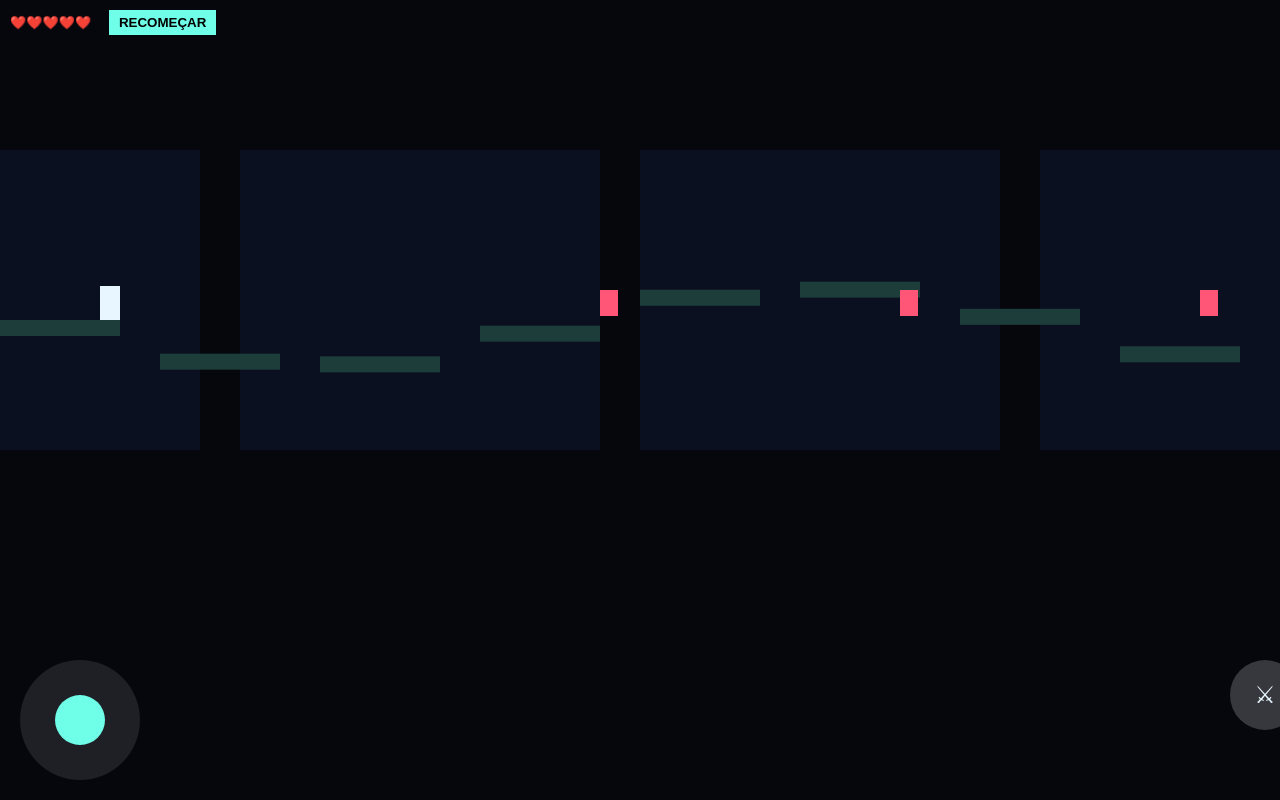
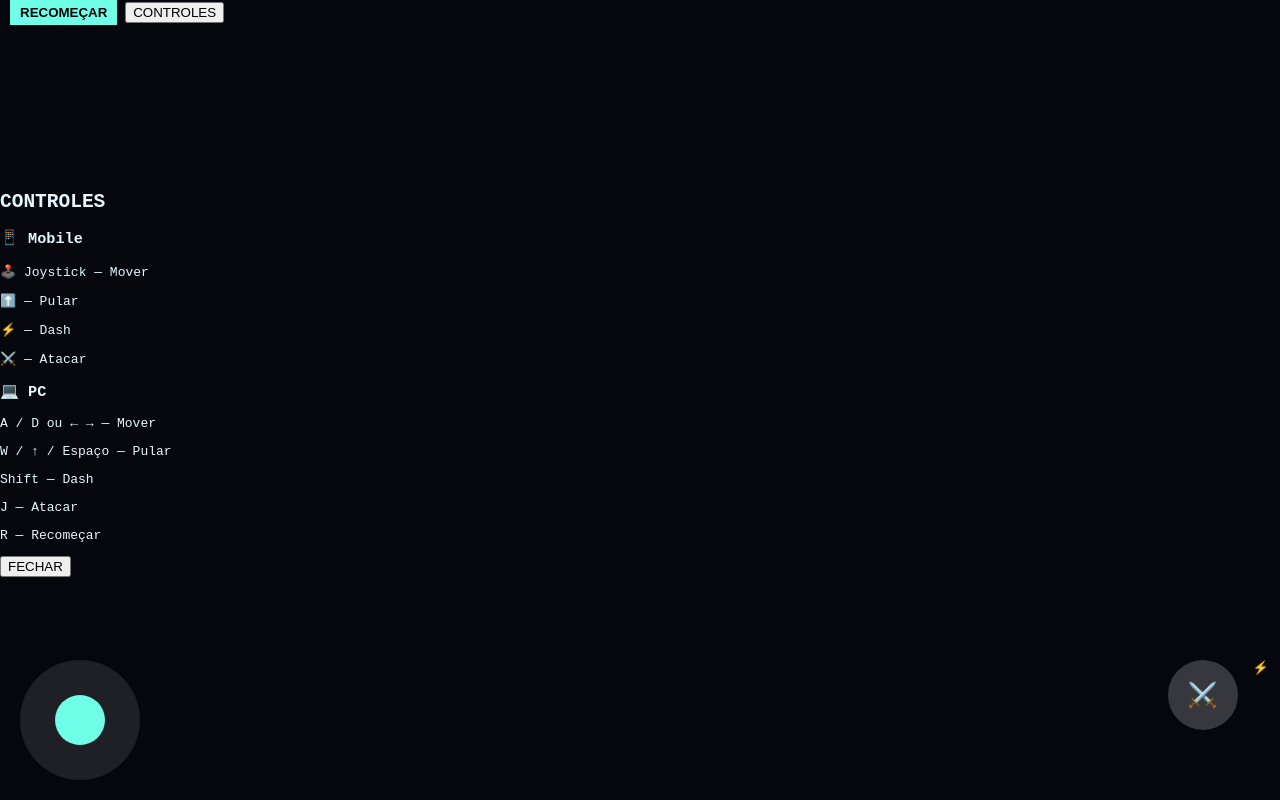
Before and after one commit to EuSouAndrei/Runner-of-the-universe, a plain HTML site: page index.html in a window 1280 px wide. Drawn offline with Linux system fonts and the light colour scheme.

Commit message:
Update index.html
I updated this version for the game

```diff
--- a/index.html
+++ b/index.html
@@ -2,27 +2,51 @@
 <html lang="pt-BR">
 <head>
     <meta charset="UTF-8">
-  <title>Runner of the Universe</title>
-  <meta name="viewport" content="width=device-width, initial-scale=1.0, user-scalable=no">
+    <meta name="viewport" content="width=device-width,initial-scale=1.0,user-scalable=no">
+    <title>Folder Runner</title>
     <link rel="stylesheet" href="style.css">
 </head>
 <body>
 
     <div id="hud">
-  <span id="life"></span>
-  <button id="restart">RECOMEÇAR</button>
+        <div id="stage"></div>
+        <div id="info"></div>
     </div>
 
-<!-- Controles Mobile -->
-<div id="controls">
-  <div id="joystick">
-    <div id="stick"></div>
-  </div>
-  <div id="attack">⚔</div>
+    <div id="menu">
+        <button id="restart">RECOMEÇAR</button>
+        <button id="controlsBtn">CONTROLES</button>
     </div>
 
     <canvas id="game"></canvas>
 
-<script src="game.js"></script>
+    <div id="controls">
+        <div id="joystick"><div id="stick"></div></div>
+        <div style="display:flex;gap:15px">
+            <div class="button" id="attack">⚔️</div>
+            <div class="button" id="dash">⚡</div>
+            <div class="button" id="jump">⬆️</div>
+        </div>
+    </div>
+
+    <div id="controlsScreen">
+        <h2>CONTROLES</h2>
+        <h3>📱 Mobile</h3>
+        <p>🕹️ Joystick — Mover</p>
+        <p>⬆️ — Pular</p>
+        <p>⚡ — Dash</p>
+        <p>⚔️ — Atacar</p>
+
+        <h3>💻 PC</h3>
+        <p>A / D ou ← → — Mover</p>
+        <p>W / ↑ / Espaço — Pular</p>
+        <p>Shift — Dash</p>
+        <p>J — Atacar</p>
+        <p>R — Recomeçar</p>
+
+        <button id="closeControls">FECHAR</button>
+    </div>
+
+    <script src="script.js"></script>
 </body>
 </html>
```
Lines whose indentation alone changed are shown as unchanged.
